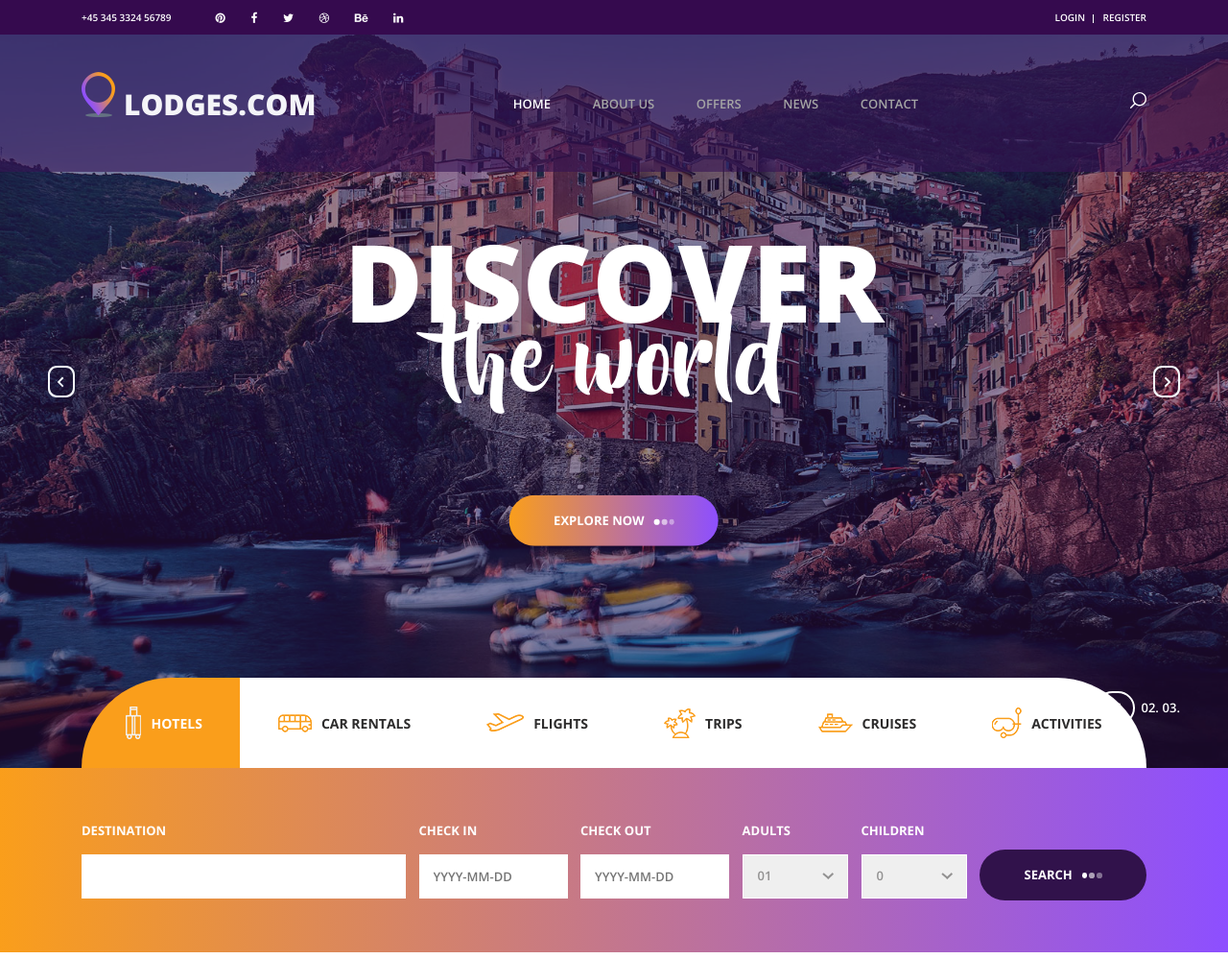
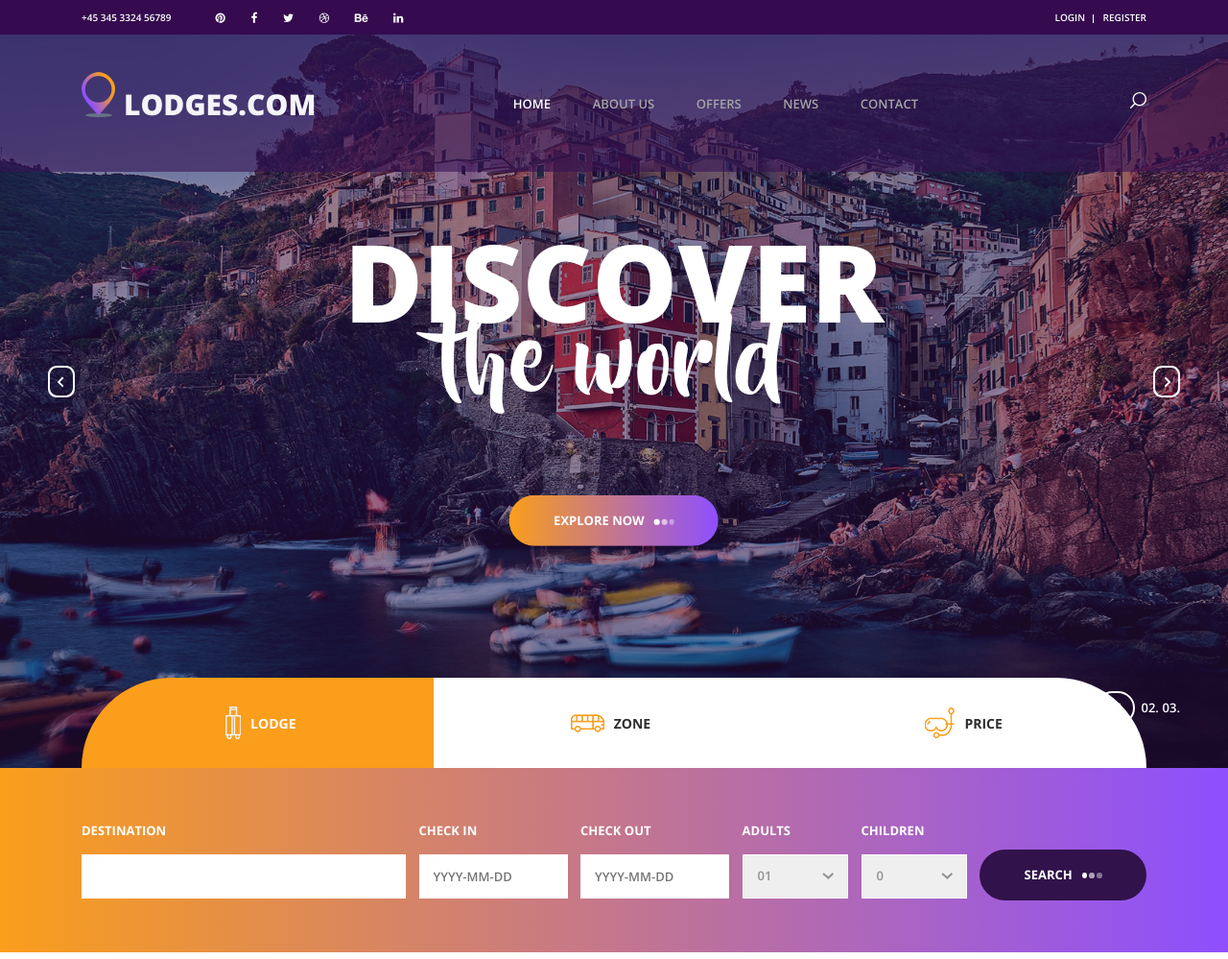
Before and after one commit to nuelsoft/lodges, a Django app: page / in a window 1280 px wide. Shown: the top 999 px of the page at 96% size. Run offline with Django 3.2, Linux system fonts and the light colour scheme; parts of the project's set-up code (start-up, migrations or seed data) failed here and were passed over; some libraries are stand-ins or nearby versions.

Commit message:
about to merge

```diff
--- a/lodges/templates/index.html
+++ b/lodges/templates/index.html
@@ -117,12 +117,9 @@
 
 					<div class="search_tabs_container">
 						<div class="search_tabs d-flex flex-lg-row flex-column align-items-lg-center align-items-start justify-content-lg-between justify-content-start">
-							<div class="search_tab active d-flex flex-row align-items-center justify-content-lg-center justify-content-start"><img src="{% static 'images/suitcase.png' %}" alt=""><span>hotels</span></div>
-							<div class="search_tab d-flex flex-row align-items-center justify-content-lg-center justify-content-start"><img src="{% static 'images/bus.png' %}" alt="">car rentals</div>
-							<div class="search_tab d-flex flex-row align-items-center justify-content-lg-center justify-content-start"><img src="{% static 'images/departure.png' %}" alt="">flights</div>
-							<div class="search_tab d-flex flex-row align-items-center justify-content-lg-center justify-content-start"><img src="{% static 'images/island.png' %}" alt="">trips</div>
-							<div class="search_tab d-flex flex-row align-items-center justify-content-lg-center justify-content-start"><img src="{% static 'images/cruise.png' %}" alt="">cruises</div>
-							<div class="search_tab d-flex flex-row align-items-center justify-content-lg-center justify-content-start"><img src="{% static 'images/diving.png' %}" alt="">activities</div>
+							<div class="search_tab active d-flex flex-row align-items-center justify-content-lg-center justify-content-start"><img src="{% static 'images/suitcase.png' %}" alt=""><span>lodge</span></div>
+							<div class="search_tab d-flex flex-row align-items-center justify-content-lg-center justify-content-start"><img src="{% static 'images/bus.png' %}" alt="">zone</div>
+							<div class="search_tab d-flex flex-row align-items-center justify-content-lg-center justify-content-start"><img src="{% static 'images/diving.png' %}" alt="">price</div>
 						</div>
 					</div>
 
```
